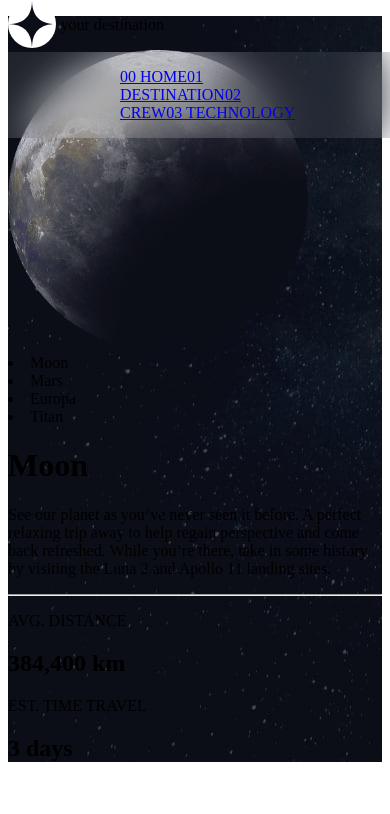
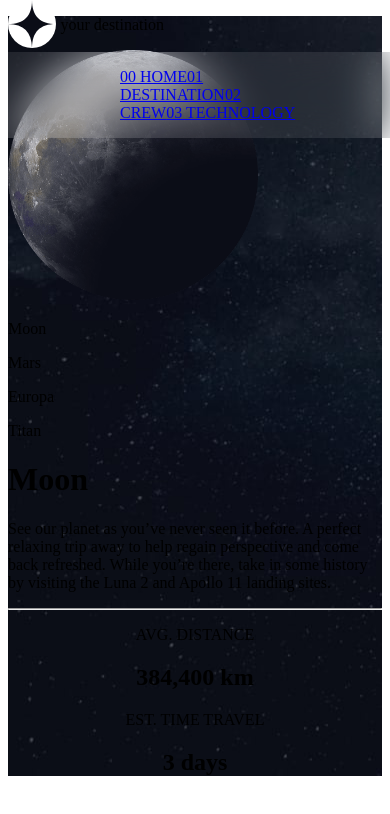
Before and after one commit to DezzaAnnePeregrina/Space-Tourism-Website, a Vue app: page /destination in a window 390 px wide. Shown: the top 814 px of the page. Built offline with nearby package versions, Linux system fonts and the light colour scheme; the HTML template or start-up script is replaced by a standard one.

Commit message:
added media queries

```diff
--- a/src/App.vue
+++ b/src/App.vue
@@ -3,7 +3,7 @@ import { RouterLink, RouterView } from 'vue-router'
 </script>
 
 <template>
-    <header class="flex flex-wrap justify-between items-center pt-8">
+    <header class="flex flex-wrap justify-between items-center pt-3">
       <img class="pl-10" src="@/assets/images/shared/logo.svg" alt="logo">
       <hr>
       <nav class="flex gap-5">
@@ -40,6 +40,4 @@ nav{
   backdrop-filter: blur(20px);
   background: rgba(255, 255, 255, 0.096);
 }
-
-
 </style>
--- a/src/assets/css/style.css
+++ b/src/assets/css/style.css
@@ -4,6 +4,7 @@
 
 main{
     background-repeat: no-repeat;
+    background-size: cover;
     padding: 7rem 0 3rem 0;
     min-height: 100vh;
     width: 100%;
@@ -11,13 +12,14 @@ main{
     font-family: "Montserrat", serif;
 }
 
-.li, li{
+.li{
     font-family: "Poppins", serif;
     font-size: .9rem;
     min-width: 40px;
     cursor: pointer;
 }
-.li.active, li.active{
+
+.li.active{
   border-bottom: 1px solid white;
 }
 
@@ -58,4 +60,9 @@ p{
 
 .details{
     max-width: 500px;
+
 }
+
+.details p{
+    text-align: center;
+}
--- a/src/views/CrewView.vue
+++ b/src/views/CrewView.vue
@@ -33,7 +33,7 @@ export default{
 </script>
 
 <template>
-    <main class="crew flex flex-col justify-center items-center gap-4">
+    <main class="crew flex flex-col justify-center items-center gap-10">
         <p>02 Meet your crew</p>
         <div v-if="selectedAstronaut">
             <img :src="selectedAstronaut.images.png" :alt="selectedAstronaut.name" style="max-width: 200px;">
@@ -56,4 +56,16 @@ export default{
 .crew{
     background-image: url(../assets/images/crew/background-crew-desktop.jpg);
 }
+
+@media only screen and (max-width: 800px) {
+    .crew{
+      background-image: url(../assets/images/crew/background-crew-tablet.jpg);
+    }
+  }
+
+  @media only screen and (max-width: 500px) {
+    .crew{
+      background-image: url(../assets/images/crew/background-crew-mobile.jpg);
+    }
+  }
 </style>
--- a/src/views/DestinationView.vue
+++ b/src/views/DestinationView.vue
@@ -33,15 +33,15 @@ export default{
 </script>
 
 <template>
-    <main class="destination flex flex-col justify-center items-center gap-5">
+    <main class="destination flex flex-col justify-center items-center gap-4">
         <p>01 Pick your destination</p>
 
         <div v-if="selectedDestination">
-            <img :src="selectedDestination.images.png" :alt="selectedDestination.name" style="max-width: 300px">
+            <img :src="selectedDestination.images.png" :alt="selectedDestination.name" style="max-width: 250px">
         </div>
 
-        <div class="flex gap-4">
-            <li :class="{'active':selectedDestination === destination}" v-for="destination in getDestination" :key="destination.name" @click="showDestination(destination)">{{ destination.name }}</li>
+        <div class="planets flex gap-4">
+            <p class="li" :class="{'active':selectedDestination === destination}" v-for="destination in getDestination" :key="destination.name" @click="showDestination(destination)">{{ destination.name }}</p>
         </div>
 
         <div class="details flex flex-col justify-center items-center gap-4" v-if="selectedDestination">
@@ -49,7 +49,8 @@ export default{
         <p>{{ selectedDestination.description }}</p>
 
         <hr>
-        <div class="flex gap-6">
+
+        <div class="avg_dist flex flex-wrap justify-center item-center gap-10">
             <div>
                 <p>AVG. DISTANCE</p>
                 <h2>{{ selectedDestination.distance }}</h2>
@@ -69,4 +70,21 @@ export default{
 .destination{
     background-image: url(../assets/images/destination/background-destination-desktop.jpg);
 }
+
+.avg_dist{
+    width: 100%;
+    text-align: center;
+}
+
+@media only screen and (max-width: 800px) {
+    .destination{
+      background-image: url(../assets/images/destination/background-destination-tablet.jpg);
+    }
+  }
+
+  @media only screen and (max-width: 500px) {
+    .destination{
+      background-image: url(../assets/images/destination/background-destination-mobile.jpg);
+    }
+  }
 </style>
--- a/src/views/HomeView.vue
+++ b/src/views/HomeView.vue
@@ -24,4 +24,21 @@
   color: black;
   border-radius: 100%;
 }
+
+@media only screen and (max-width: 800px) {
+    .home{
+      background-image: url(../assets/images/home/background-home-tablet.jpg);
+    }
+
+    .circle{
+      justify-content: center;
+      align-items: center;
+    }
+  }
+
+  @media only screen and (max-width: 500px) {
+    .home{
+      background-image: url(../assets/images/home/background-home-mobile.jpg);
+    }
+  }
 </style>
--- a/src/views/TechnologyView.vue
+++ b/src/views/TechnologyView.vue
@@ -37,24 +37,33 @@ export default{
         <p>03 Space launch 101</p>
 
         <div v-if="selectedTechnologies">
-            <img :src="selectedTechnologies.images.portrait" :alt="selectedTechnologies.name" style="max-width: 300px;">
+            <img :src="selectedTechnologies.images.portrait" :alt="selectedTechnologies.name" style="max-width: 300px;"></div>
+
+        <div class="flex gap-4">
+            <div class="button" style="color:black" :class="{'active':selectedTechnologies === technology}" v-for="technology in getTechnologies" :key="technology.name" @click="showTechnology(technology)">{{ technology.num }}</div>
         </div>
 
-        <div class="flex gap-4">
-            <div class="button rounded-full" style="color:black" :class="{'active':selectedTechnologies === technology}" v-for="technology in getTechnologies" :key="technology.name" @click="showTechnology(technology)">{{ technology.num }}</div>
-        </div>
-
-        <div class="intro" v-if="selectedTechnologies">
+        <div class="details flex flex-col justify-center items-center" v-if="selectedTechnologies">
             <h2>{{selectedTechnologies.name}}</h2>
             <p>{{selectedTechnologies.description}}</p>
         </div>
     </main>
 </template>
 
-
-
 <style>
 .technology{
     background-image: url(../assets/images/technology/background-technology-desktop.jpg);
 }
+
+@media only screen and (max-width: 800px) {
+    .technology{
+      background-image: url(../assets/images/technology/background-technology-tablet.jpg);
+    }
+  }
+
+  @media only screen and (max-width: 500px) {
+    .technology{
+      background-image: url(../assets/images/technology/background-technology-mobile.jpg);
+    }
+  }
 </style>
```
